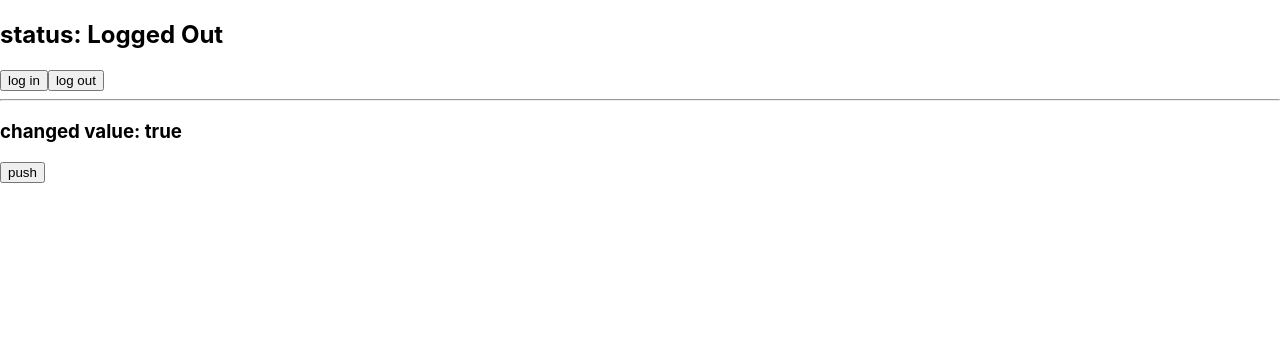
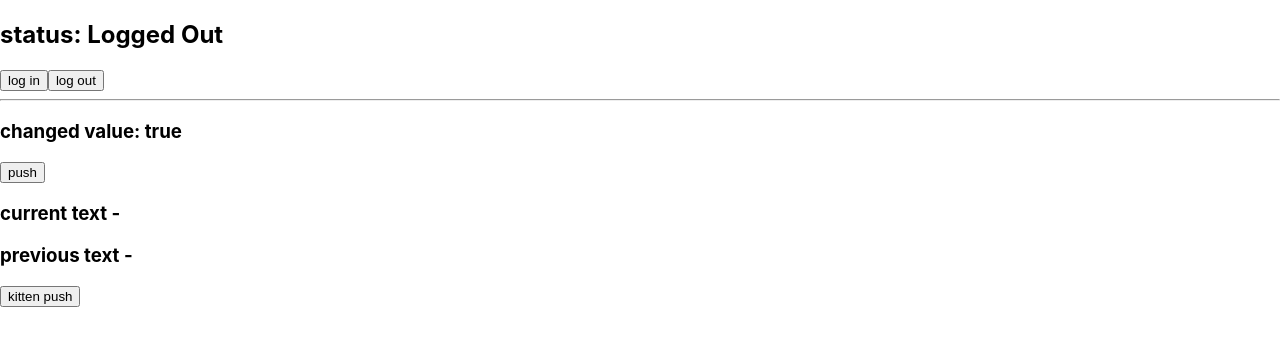
Before and after one commit to AskaSlip/react_homework, a React (Create React App) app: page / in a window 1280 px wide. Shown: the top 346 px of the page. Built offline with nearby package versions, Linux system fonts and the light colour scheme; the HTML template or start-up script is replaced by a standard one.

Commit message:
create UseToggle in 2 different examples add usePrevious

```diff
--- a/src/App.tsx
+++ b/src/App.tsx
@@ -1,9 +1,8 @@
-import React, {useEffect,  useRef, useState} from 'react';
+import React, { useState} from 'react';
 import './App.css';
 import {useToggle} from "./hooks/useToggle";
 import {useToggleValue} from "./hooks/useToggleValue";
-
-
+import {usePrevious} from "./hooks/usePrevious";
 
 
 function App() {
@@ -11,7 +10,8 @@ function App() {
     const [status, dispatch, toggle] = useToggle();
     const [toggledValue, toggled] = useToggleValue();
 
-
+    const [text, setText] = useState<string>('');
+    const previousText = usePrevious(text);
 
 
     return (
@@ -39,6 +39,16 @@ function App() {
                 </button>
             </div>
 
+            <div>
+                <h3>current text - {text}</h3>
+                <h3>previous text - {previousText}</h3>
+                <button onClick={() => {
+                    setText(text + 'meow:3 ')
+                    console.log(previousText);
+                }}>
+                    kitten push
+                </button>
+            </div>
 
 
         </div>
--- a/src/hooks/usePrevious.tsx
+++ b/src/hooks/usePrevious.tsx
@@ -1 +1,12 @@
 // usePrevious - hook that allows a component to keep track of the previous value of a variable.
+
+import {useEffect, useRef} from "react";
+
+export const usePrevious =<T, > (value: T) => {
+    const ref = useRef<T>();
+
+    useEffect(() => {
+        ref.current = value;
+    }, [value]);
+    return ref.current;
+}
--- a/src/hooks/useToggleValue.tsx
+++ b/src/hooks/useToggleValue.tsx
@@ -1,3 +1,6 @@
+// 1. useToggle - custom React hook that allows a component to toggle a value between true and false
+// import { useState } from "react"
+
 import {useState} from "react";
 
 export const useToggleValue = () => {
```
